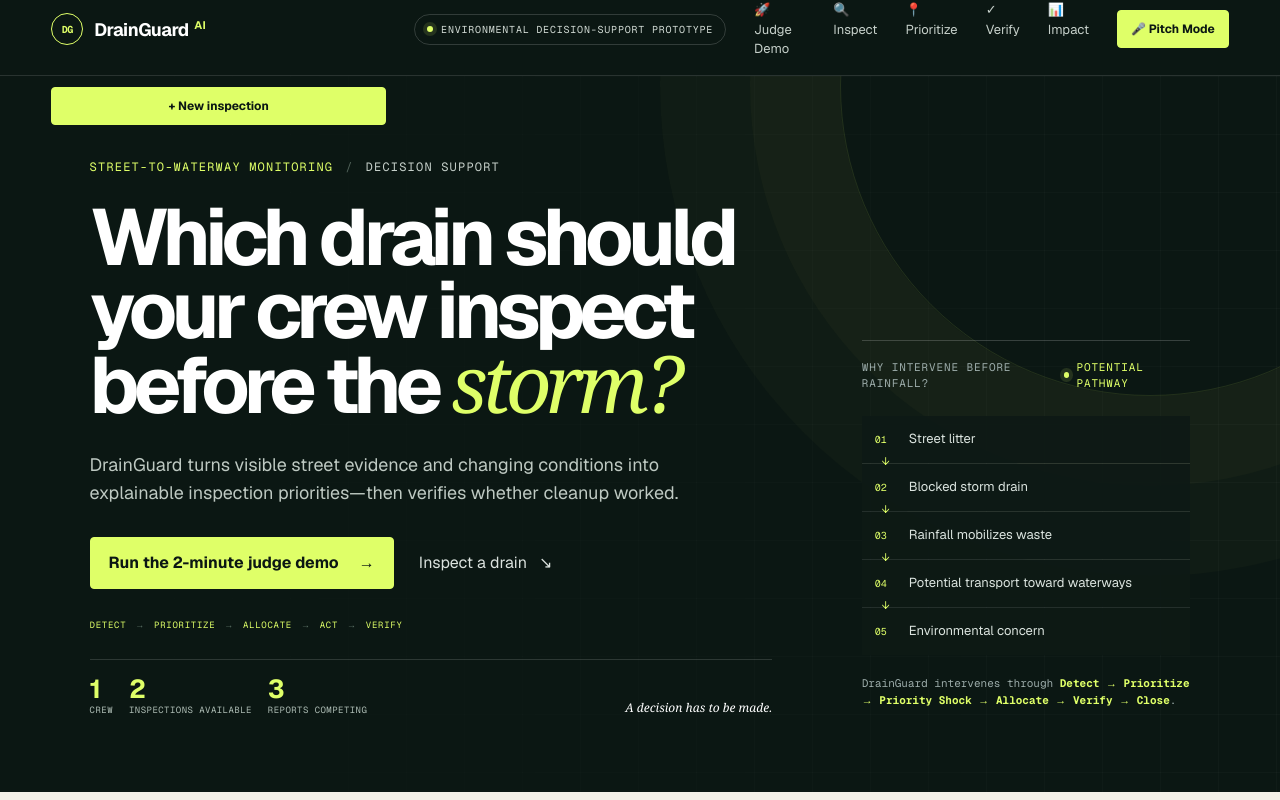
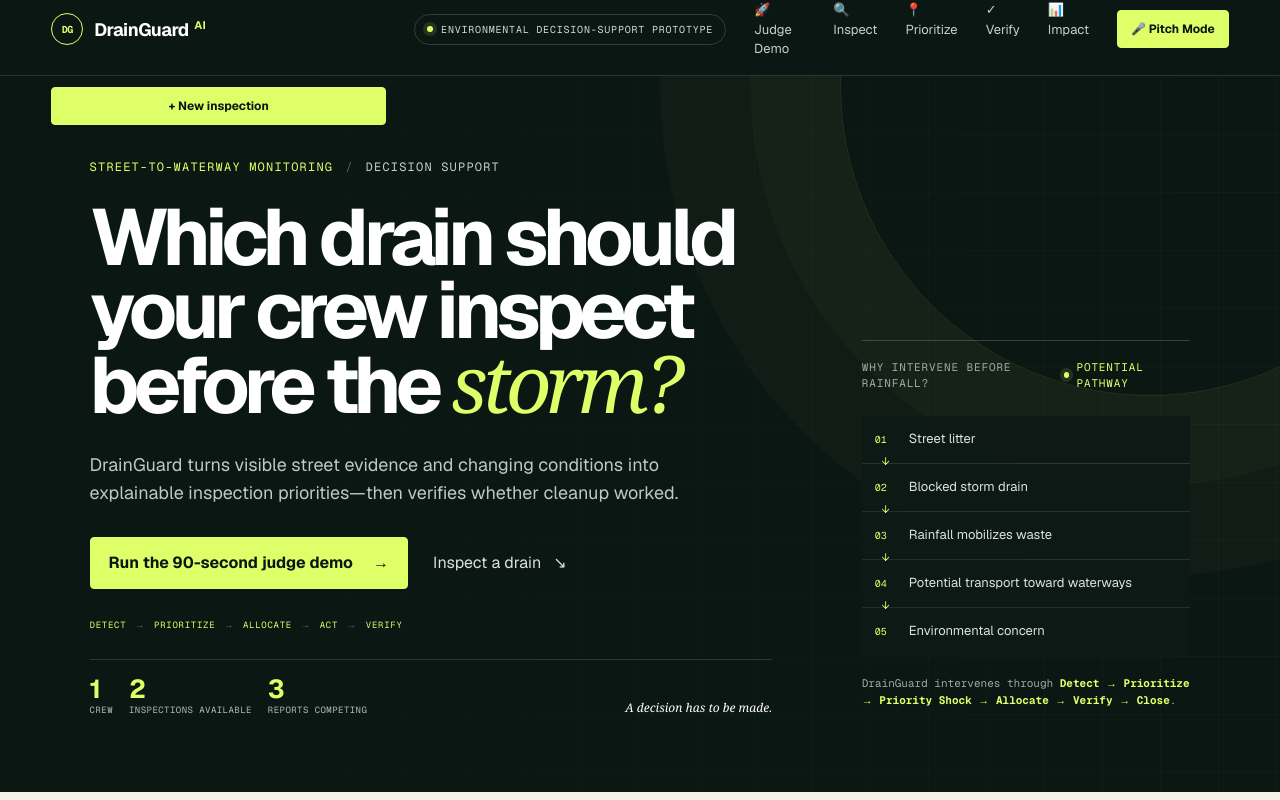
Before and after one commit to bhavyakeerthi3/drainguard-ai, a Next.js app: page / in a window 1280 px wide. Shown: the top 800 px of the page. Built offline with nearby package versions, Linux system fonts and the light colour scheme.

Commit message:
Align deployed CTA with the 90-second judge demo

```diff
--- a/app/EnvironmentalPanels.tsx
+++ b/app/EnvironmentalPanels.tsx
@@ -425,7 +425,7 @@
 export function DemoMode({ scenarios, onSelect }: { scenarios: DemoScenario[]; onSelect: (scenario: DemoScenario) => void }) {
   return (
     <section className="demo-mode" aria-labelledby="demo-mode-title">
-      <div className="demo-heading"><div><span className="kicker">Two-minute judge walkthrough</span><h3 id="demo-mode-title">Demo mode</h3></div><strong>Sample data for demonstration</strong></div>
+      <div className="demo-heading"><div><span className="kicker">90-second judge walkthrough</span><h3 id="demo-mode-title">Demo mode</h3></div><strong>Sample data for demonstration</strong></div>
       <p>Select a controlled scenario to update the inspection, scoring, explanation, and map workflow. These examples are not real municipal observations.</p>
       <div className="demo-grid">
         {scenarios.map((scenario, index) => (
--- a/app/page.tsx
+++ b/app/page.tsx
@@ -1238,7 +1238,7 @@
           <h1>Which drain should your crew inspect before the <em>storm?</em></h1>
           <p>DrainGuard turns visible street evidence and changing conditions into explainable inspection priorities—then verifies whether cleanup worked.</p>
           <div className="hero-actions">
-            <button className="button" type="button" onClick={runJudgeDemo}>Run the 2-minute judge demo <span>→</span></button>
+            <button className="button" type="button" onClick={runJudgeDemo}>Run the 90-second judge demo <span>→</span></button>
             <a className="text-button" href="#inspect">Inspect a drain <span>↘</span></a>
           </div>
           <div className="hero-flow" aria-label="DrainGuard product flow"><span>DETECT</span><i>→</i><span>PRIORITIZE</span><i>→</i><span>ALLOCATE</span><i>→</i><span>ACT</span><i>→</i><span>VERIFY</span></div>
@@ -1259,7 +1259,7 @@
 
       {judgeMode && (
         <section className="judge-narrator" id="judge-demo" aria-labelledby="judge-demo-title">
-          <div className="judge-narrator-topline"><span>🎬 Guided judge demo</span><strong>Controlled demonstration data</strong></div>
+          <div className="judge-narrator-topline"><span>🎬 90-second judge demo</span><strong>Controlled demonstration data</strong></div>
           <div className="judge-stepper" aria-label="Judge demo progress">
             {JUDGE_STEPS.map((step, index) => (
               <button key={step.id} type="button" className={index === judgeStep ? "active" : index < judgeStep ? "complete" : ""} onClick={() => applyJudgeStep(index)}><b>{String(index + 1).padStart(2, "0")}</b><span>{step.label}</span></button>
```
Also changed, not shown: 2 other files (tests, documents, lock files or other folders).
